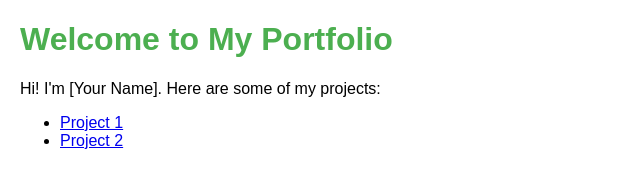
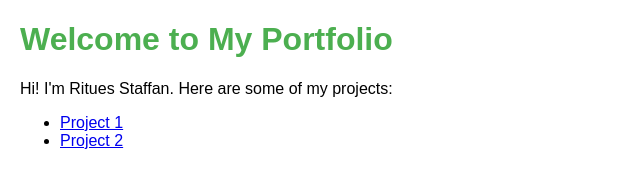
Before and after one commit to Staffan82-cpu/Portfolio, a plain HTML site: page index.html in a window 1280 px wide. Shown: the full height of the page, 0-640 px from the left. Drawn offline with Linux system fonts and the light colour scheme.

Commit message:
Update index.html

```diff
--- a/index.html
+++ b/index.html
@@ -9,7 +9,7 @@
 </head>
 <body>
     <h1>Welcome to My Portfolio</h1>
-    <p>Hi! I'm [Your Name]. Here are some of my projects:</p>
+    <p>Hi! I'm Ritues Staffan. Here are some of my projects:</p>
     <ul>
         <li><a href="https://github.com/yourusername/project1">Project 1</a></li>
         <li><a href="https://github.com/yourusername/project2">Project 2</a></li>
```
